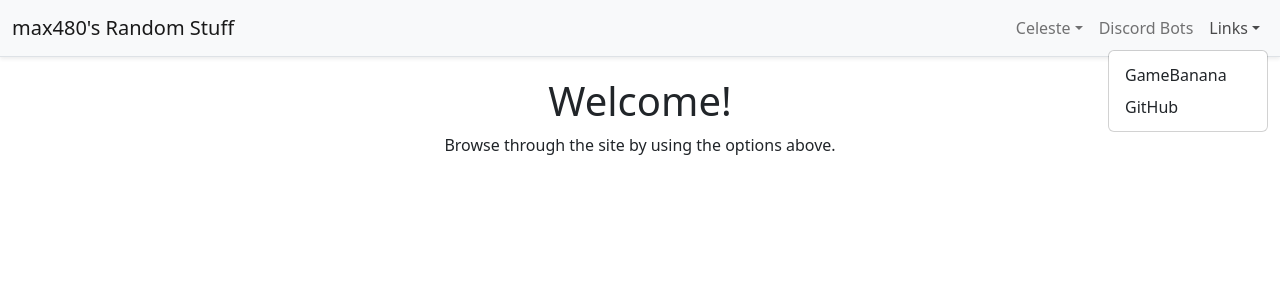
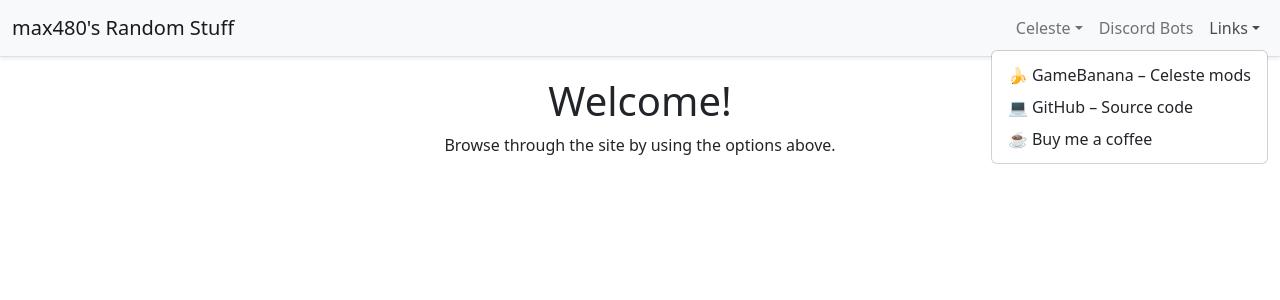
Before and after one commit to maddie480/RandomStuffWebsite, a Vue app in the folder front-vue/: page / in a window 1280 px wide. Both pictures are taken after a click on the button "Links". Shown: the top 300 px of the page. Built offline with nearby package versions, Linux system fonts and the light colour scheme.

Commit message:
Update Links section (Vue app)

```diff
--- a/front-vue/src/App.vue
+++ b/front-vue/src/App.vue
@@ -130,7 +130,7 @@
                   class="dropdown-item"
                   href="https://gamebanana.com/members/1698143"
                   target="_blank"
-                  >GameBanana</a
+                  >&#x1F34C; GameBanana &#x2013; Celeste mods</a
                 >
               </li>
               <li>
@@ -138,7 +138,15 @@
                   class="dropdown-item"
                   href="https://github.com/max4805"
                   target="_blank"
-                  >GitHub</a
+                  >&#x1F4BB; GitHub &#x2013; Source code</a
+                >
+              </li>
+              <li>
+                <a
+                  class="dropdown-item"
+                  href="https://ko-fi.com/max480"
+                  target="_blank"
+                  >&#x2615; Buy me a coffee</a
                 >
               </li>
             </ul>
```
